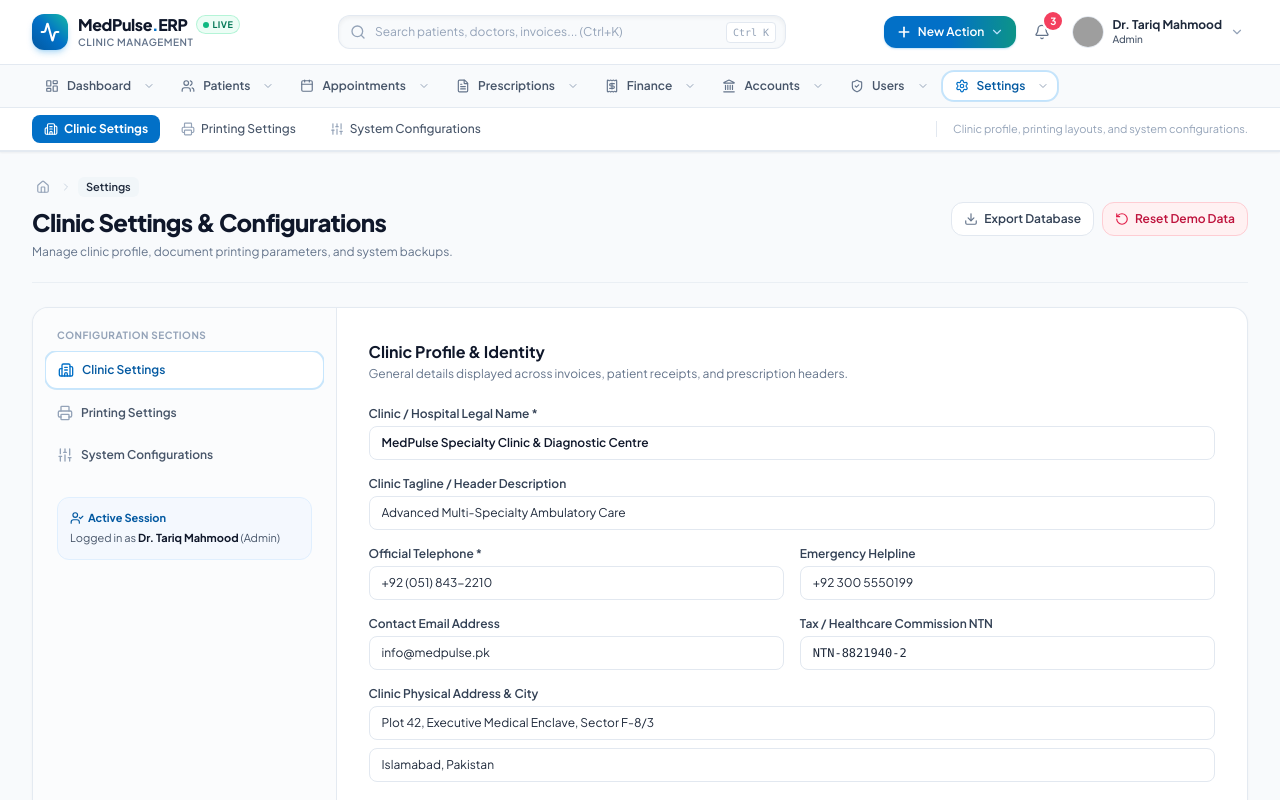
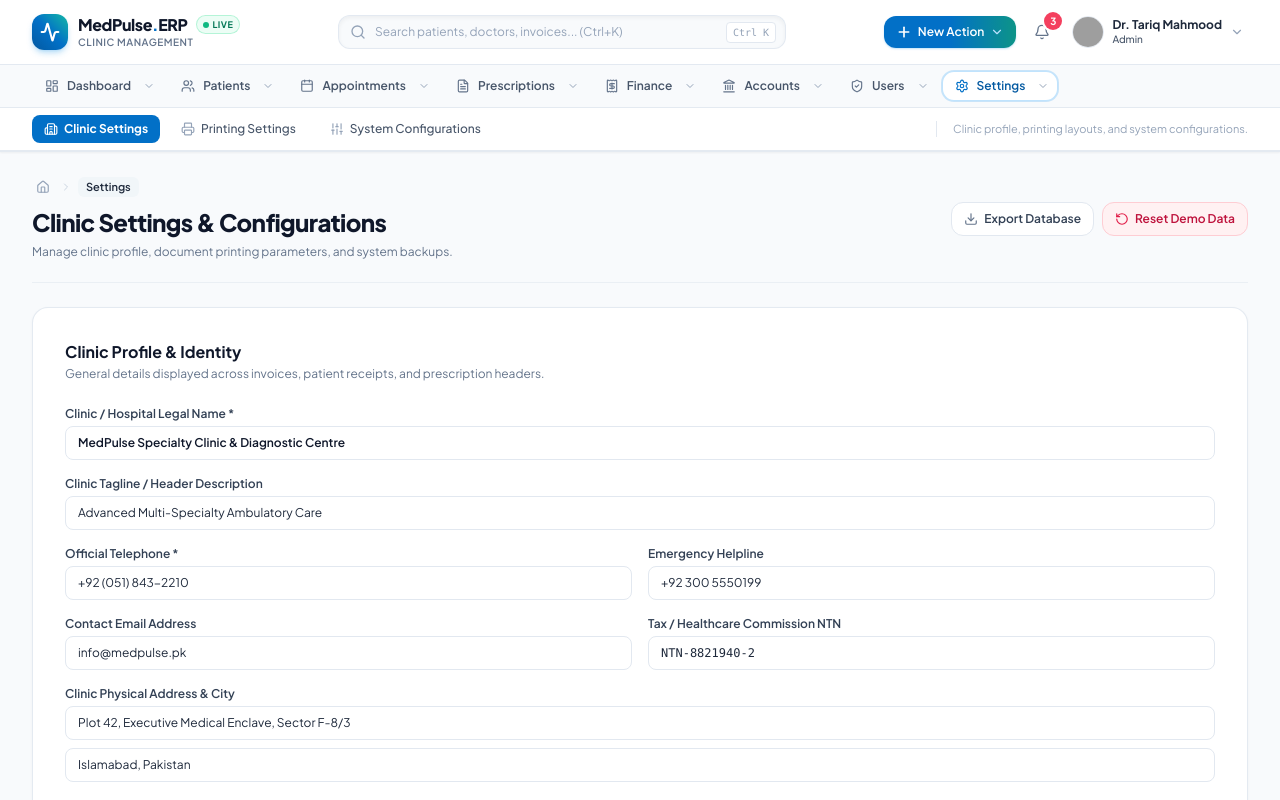
Before and after one commit to WaleedEjaz34/Clinic-ERP, a React (Vite) app: page /settings in a window 1280 px wide. Shown: the top 800 px of the page. Built offline with nearby package versions, Linux system fonts and the light colour scheme; grey boxes are pictures that could not be loaded.

Commit message:
Refactor Settings page to full-width card layout

```diff
--- a/src/pages/settings/SettingsPage.jsx
+++ b/src/pages/settings/SettingsPage.jsx
@@ -15,7 +15,6 @@ import {
   Mail,
   Receipt,
   FileText,
-  UserCheck,
 } from 'lucide-react';
 import { useClinic } from '../../context/ClinicContext';
 import { PageHeader } from '../../components/common/PageHeader';
@@ -113,10 +112,6 @@ export const SettingsPage = () => {
     autoBackupFrequency: 'Daily',
   });
 
-  const handleTabChange = (tabId) => {
-    setSearchParams({ tab: tabId });
-  };
-
   const handleSave = (sectionName) => {
     setSaveSuccessMsg(`${sectionName} saved successfully.`);
     addToast({
@@ -204,53 +199,8 @@ export const SettingsPage = () => {
         </div>
       )}
 
-      {/* Main Container with Sidebar Tabs */}
-      <div className="bg-white rounded-2xl border border-slate-200/90 shadow-card overflow-hidden grid grid-cols-1 md:grid-cols-12 min-h-[580px]">
-        {/* Navigation Sidebar (Horizontal on mobile, vertical on desktop) */}
-        <div className="md:col-span-3 border-b md:border-b-0 md:border-r border-slate-200/90 bg-slate-50/60 p-2.5 sm:p-3">
-          <div className="hidden md:block px-3 py-2 text-[10px] font-bold text-slate-400 uppercase tracking-wider">
-            Configuration Sections
-          </div>
-          <div className="flex md:flex-col overflow-x-auto no-scrollbar gap-1.5">
-            {SETTING_TABS.map((tab) => {
-              const Icon = tab.icon;
-              const isActive = currentTab === tab.id;
-              return (
-                <button
-                  key={tab.id}
-                  onClick={() => handleTabChange(tab.id)}
-                  className={`whitespace-nowrap flex items-center gap-2 px-3 py-2 sm:py-2.5 rounded-xl text-xs font-semibold transition-all ${
-                    isActive
-                      ? 'bg-white text-brand-700 shadow-xs border border-brand-200/80 ring-1 ring-brand-500/20'
-                      : 'text-slate-600 hover:text-slate-900 hover:bg-slate-100/80'
-                  }`}
-                >
-                  <Icon
-                    className={`w-4 h-4 flex-shrink-0 ${
-                      isActive ? 'text-brand-600' : 'text-slate-400'
-                    }`}
-                  />
-                  <span>{tab.label}</span>
-                </button>
-              );
-            })}
-          </div>
-
-          <div className="hidden md:block pt-6 px-3">
-            <div className="p-3 bg-brand-50/60 rounded-xl border border-brand-100 text-[11px] text-brand-900 space-y-1">
-              <span className="font-bold flex items-center gap-1 text-brand-700">
-                <UserCheck className="w-3.5 h-3.5" />
-                Active Session
-              </span>
-              <p className="text-slate-600">
-                Logged in as <strong className="text-slate-900">{currentUser.name}</strong> ({currentUser.role})
-              </p>
-            </div>
-          </div>
-        </div>
-
-        {/* Tab Content Area */}
-        <div className="md:col-span-9 p-4 sm:p-6 lg:p-8">
+      {/* Main Settings Card */}
+      <div className="bg-white rounded-2xl border border-slate-200/90 shadow-card overflow-hidden p-4 sm:p-6 lg:p-8 min-h-[580px]">
           {/* TAB 1: Clinic Settings */}
           {currentTab === 'clinic' && (
             <div className="space-y-6 animate-in fade-in">
@@ -588,7 +538,6 @@ export const SettingsPage = () => {
               </div>
             </div>
           )}
-        </div>
       </div>
 
       <ConfirmationDialog
```
